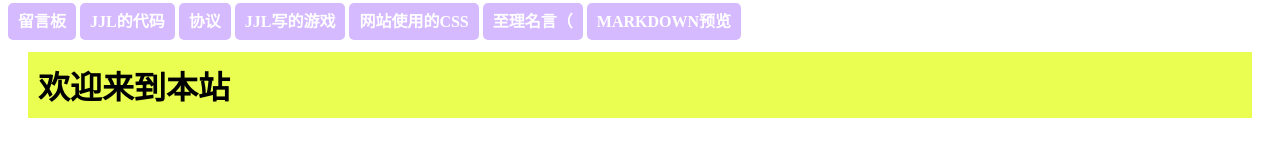
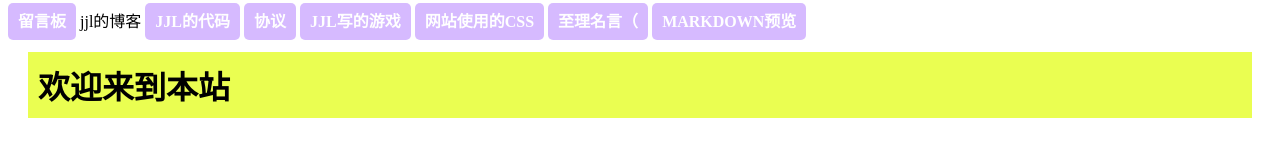
Before and after one commit to juruojjl/oonp, a plain HTML site: page index.html in a window 1280 px wide. Drawn offline with Linux system fonts and the light colour scheme.

Commit message:
Update index.html

```diff
--- a/index.html
+++ b/index.html
@@ -80,7 +80,7 @@
   <!--background="https://juruojjl.github.io/img/e1f84d24f8c25e81edf1d0a3e1099dd2.jpg"--->
 
 
-<a href="/billboard">留言板</a> <a href="/code">jjl的代码</a> <a href="/assignment.html">协议</a> <a href="/games/game.html">jjl写的游戏</a> <a href="/webcss.html">网站使用的css</a> <a href="/essay.html">至理名言（</a> <a href="/markdown.html">Markdown预览</a><h1>欢迎来到本站</h1><script src="//code.tidio.co/sv5kivimjxvrpdvvsvvhpe2d1xwij3c1.js" async></script>
+  <a href="/billboard">留言板</a> <a>jjl的博客</a> <a href="/code">jjl的代码</a> <a href="/assignment.html">协议</a> <a href="/games/game.html">jjl写的游戏</a> <a href="/webcss.html">网站使用的css</a> <a href="/essay.html">至理名言（</a> <a href="/markdown.html">Markdown预览</a><h1>欢迎来到本站</h1><script src="//code.tidio.co/sv5kivimjxvrpdvvsvvhpe2d1xwij3c1.js" async></script>
 <script>
 var _hmt = _hmt || [];
 (function() {
```
